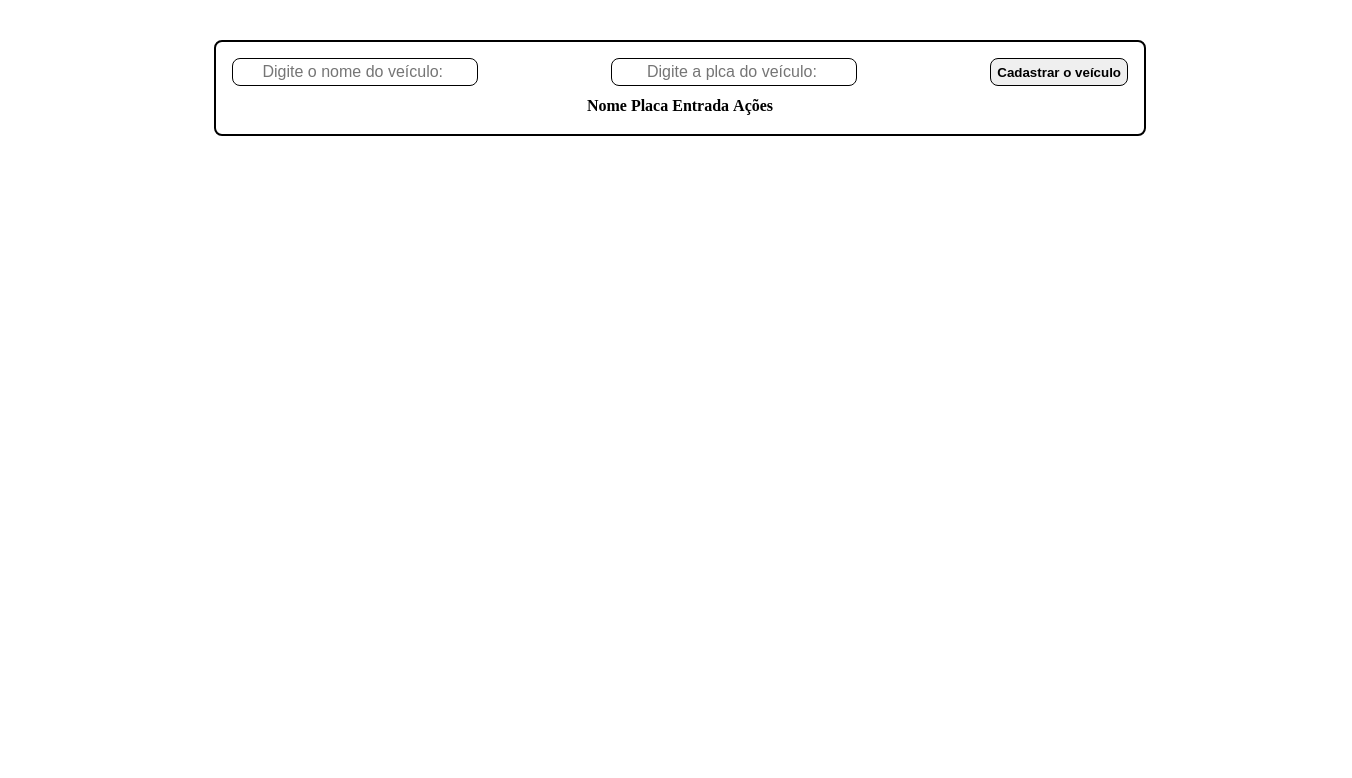
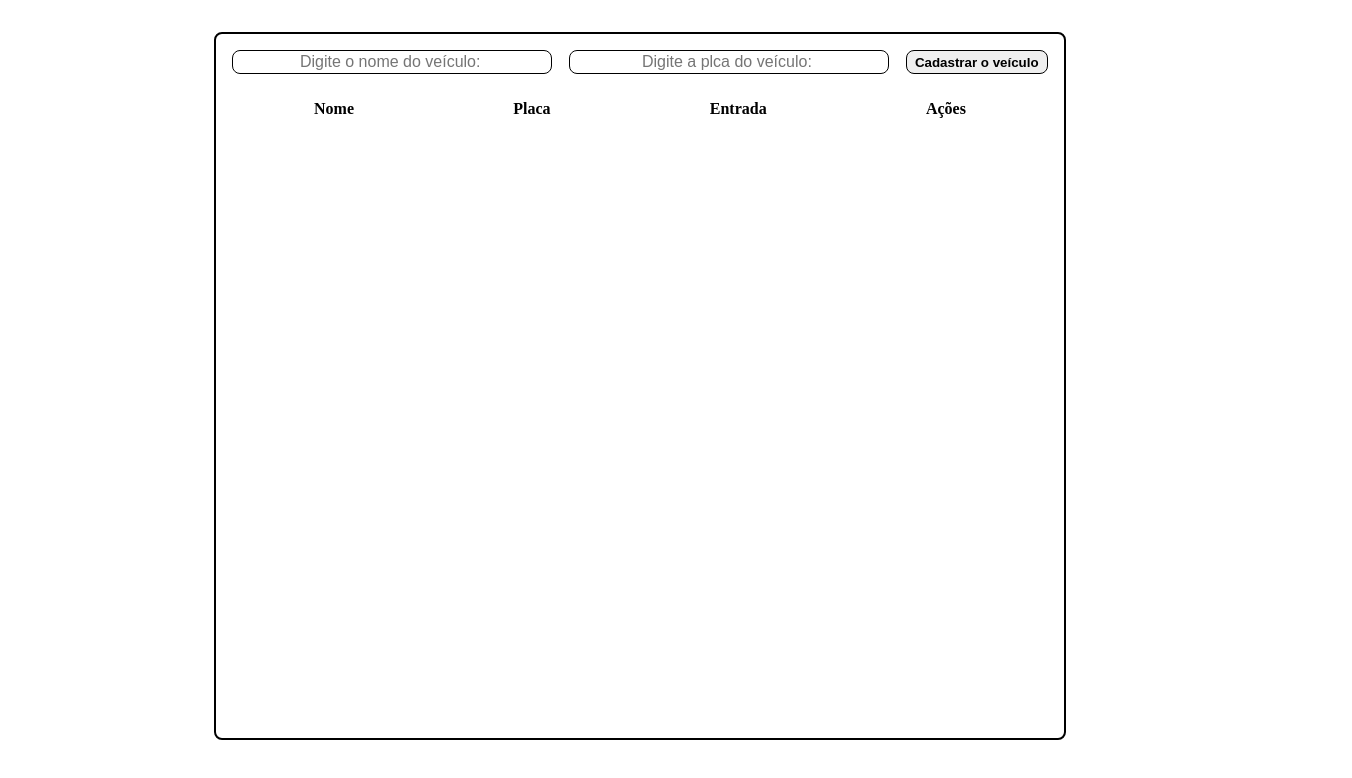
Before and after one commit to Bouzada/Estacionamento, a plain HTML site: page index.html in a window 1280 px wide. Shown: the whole page, 1352 px wide, since content can reach past the window. Drawn offline with Linux system fonts and the light colour scheme.

Commit message:
Segundo commit da estilização da página.

```diff
--- a/assets/sass/style.scss
+++ b/assets/sass/style.scss
@@ -1,6 +1,10 @@
+* {
+  margin: 0;
+  padding: 0;
+  box-sizing: border-box;
+}
+
 body {
-  width: 100%;
-  height: 100vh;
   display: flex;
   align-items: flex-start;
   justify-content: center;
@@ -22,7 +26,7 @@ body {
       justify-content: space-between;
 
       .input {
-        width: 15rem;
+        width: 20rem;
         height: 1.5rem;
         border: 1px solid #000;
         border-radius: .5rem;
@@ -31,7 +35,7 @@ body {
       }
 
       .btn {
-        padding: auto;
+        padding: 0 .5rem;
         border-radius: .5rem;
         font-weight: 600;
         border: 1px solid #000;
@@ -43,5 +47,17 @@ body {
         }
       }
     }
+
+    .table {
+      min-height: 80vh;
+      width: 100%;
+
+      tr {
+        display: flex;
+        align-items: center;
+        justify-content: space-around;
+        margin-top: 1rem;
+      }
+    }
   }
 }
```
Also changed, not shown: assets/css/style.css, 1 other file.
